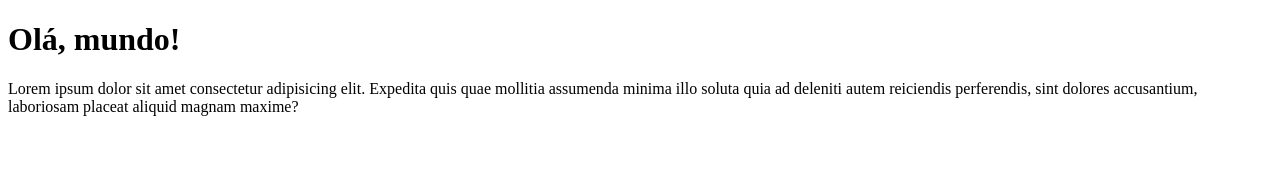
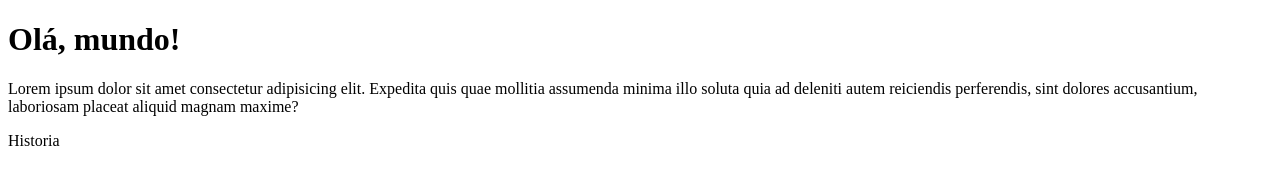
Before and after one commit to oclubedosdez/Projetos-de-teste, a plain HTML site: page site-exemplo/index.html in a window 1280 px wide. Drawn offline with Linux system fonts and the light colour scheme.

Commit message:
adicionei um paragrafo

```diff
--- a/site-exemplo/index.html
+++ b/site-exemplo/index.html
@@ -14,6 +14,7 @@
         Expedita quis quae mollitia assumenda minima illo soluta
         quia ad deleniti autem reiciendis perferendis, sint dolores
         accusantium, laboriosam placeat aliquid magnam maxime?</p>
+    <p>Historia</p>
 </body>
 
 </html>
```
